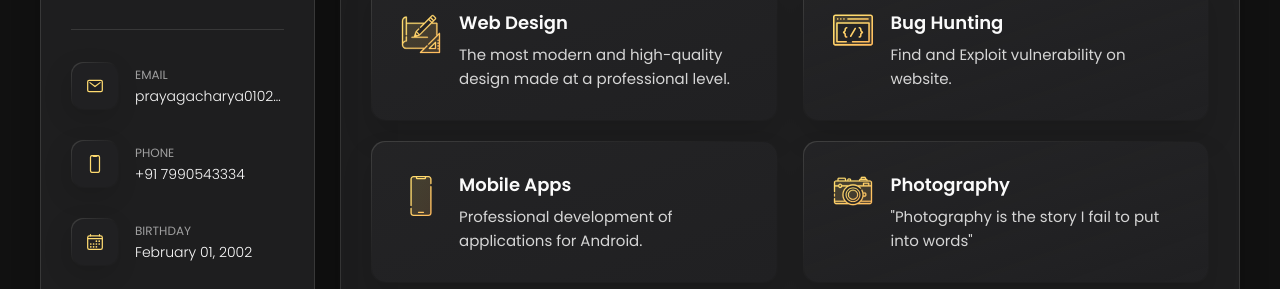
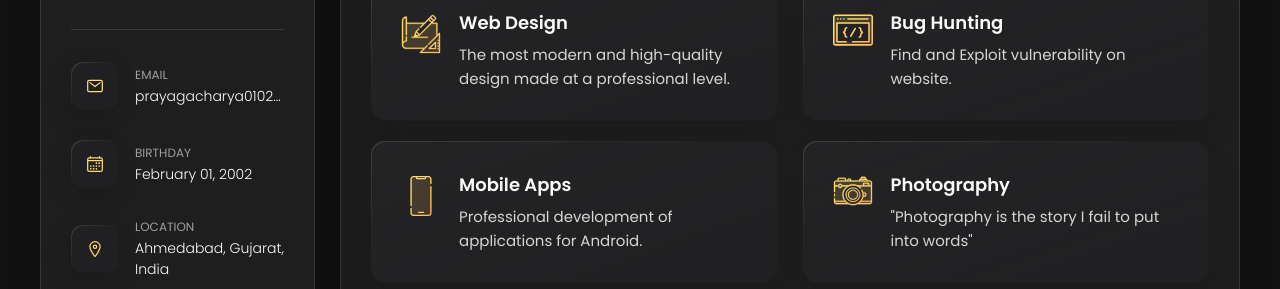
Before and after one commit to PrayagAcharya01/Prayag.Acharya, a plain HTML site: page index.html in a window 1280 px wide. Shown: the part 406-695 px from the top of the page. Drawn offline with nearby package versions, Linux system fonts and the light colour scheme.

Commit message:
Update index.html

```diff
--- a/index.html
+++ b/index.html
@@ -88,21 +88,6 @@
             </div>
 
           </li>
-
-          <li class="contact-item">
-
-            <div class="icon-box">
-              <ion-icon name="phone-portrait-outline"></ion-icon>
-            </div>
-
-            <div class="contact-info">
-              <p class="contact-title">Phone</p>
-
-              <a href="tel:+917990543334" class="contact-link">+91 7990543334</a>
-            </div>
-
-          </li>
-
 
           <li class="contact-item">
 
```
